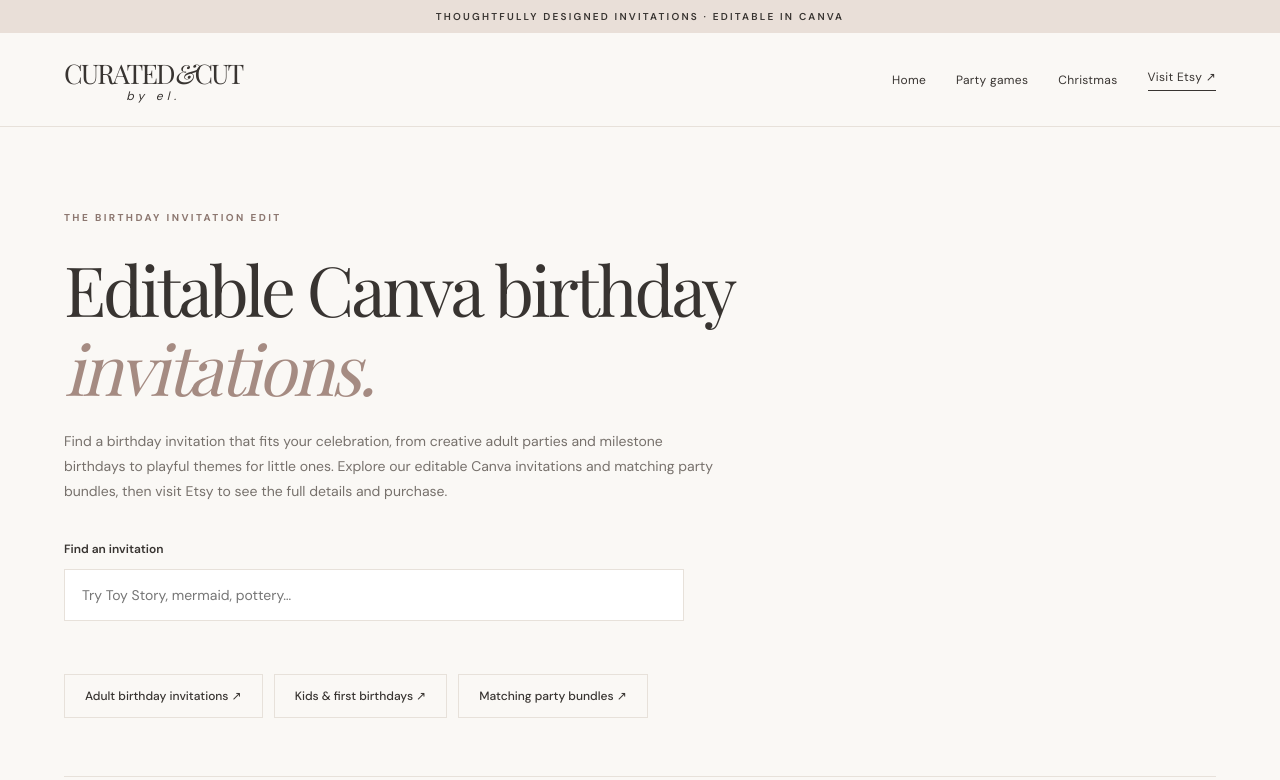
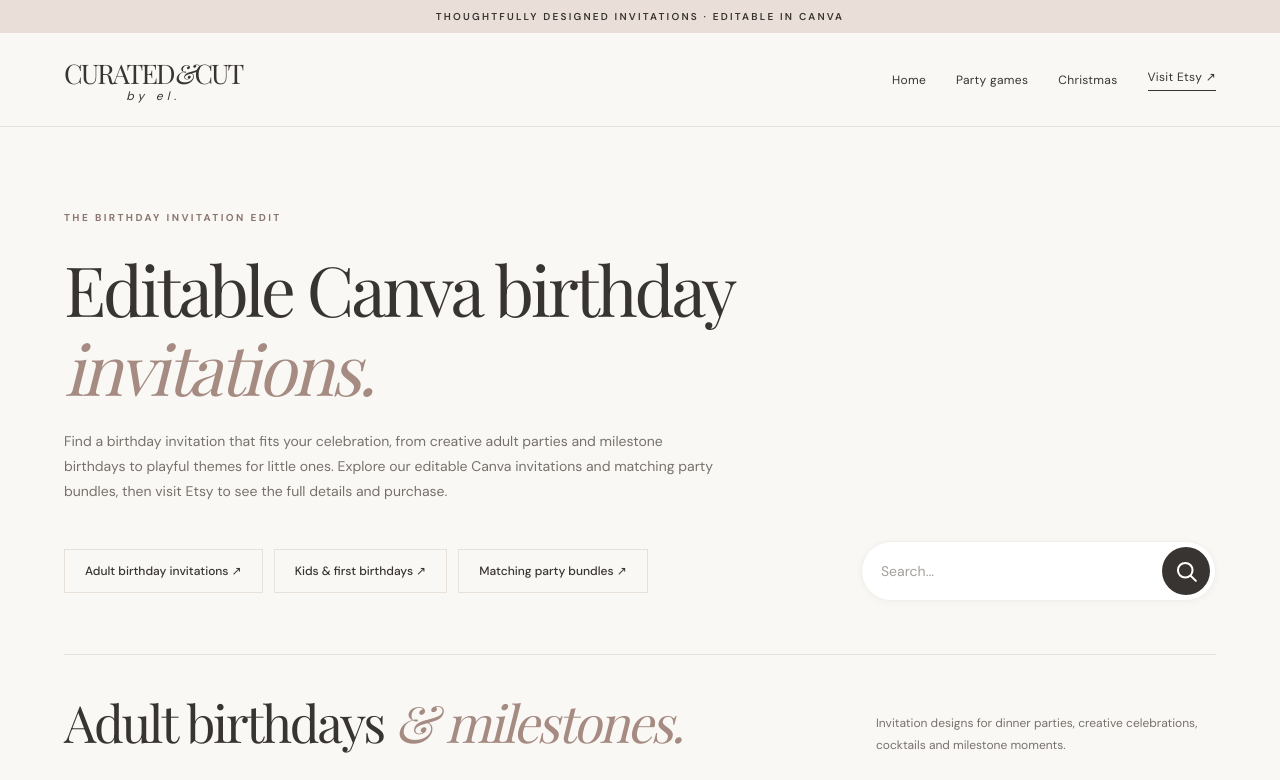
Before and after one commit to curatedandcutbyel-beep/curatedandcut, a plain HTML site: page birthday-invitations/index.html in a window 1280 px wide. Shown: the top 780 px of the page. Drawn offline with nearby package versions, Linux system fonts and the light colour scheme; grey boxes are pictures that could not be loaded.

Commit message:
Redesign birthday search as rounded pill beside collection categories

```diff
--- a/birthday-invitations/index.html
+++ b/birthday-invitations/index.html
@@ -42,15 +42,25 @@
 .birthday-grid .product-etsy-cta{margin-top:4px;}
 .birthday-note{max-width:770px;padding-top:25px;border-top:1px solid var(--line);font-size:13px;}
 .birthday-note h2{font-size:clamp(27px,3vw,39px);}
-.birthday-search {max-width:620px;margin:0 0 25px;}
-.birthday-search label {display:block;font-size:12px;font-weight:600;margin-bottom:12px;}
-.birthday-search-control {display:flex;align-items:center;background:#fff;border:1px solid var(--line);}
+.birthday-browse-row {display:flex;align-items:flex-start;justify-content:space-between;gap:25px;margin-bottom:53px;}
+.birthday-browse-row .birthday-shortcuts {display:flex;flex-wrap:wrap;gap:11px;margin:0;padding-top:8px;flex:1;}
+.birthday-search {width:min(100%,355px);min-width:255px;margin:0;flex-shrink:0;}
+.visually-hidden {position:absolute;width:1px;height:1px;padding:0;margin:-1px;overflow:hidden;clip:rect(0,0,0,0);white-space:nowrap;border:0;}
+.birthday-search-control {display:flex;align-items:center;background:#fff;border-radius:999px;padding:5px 5px 5px 19px;box-shadow:0 1px 7px rgba(56,52,49,.045);border:1px solid #f3efeb;}
 .birthday-search-control:focus-within {outline:2px solid #b49c91;outline-offset:2px;}
-.birthday-search-control input {min-width:0;flex:1;border:0;outline:0;background:transparent;padding:16px 17px;font:inherit;font-size:14px;color:var(--ink);}
-.birthday-search-control button {background:none;border:0;cursor:pointer;color:var(--muted);padding:14px 16px;font:600 12px 'DM Sans',sans-serif;}
-.birthday-search-control button[hidden] {display:none;}
-.birthday-search-results {min-height:20px;margin:8px 0 0;font-size:12px;}
+.birthday-search-control input {min-width:0;flex:1;border:0;outline:0;background:transparent;padding:11px 0;font:inherit;font-size:14px;color:var(--ink);-webkit-appearance:none;appearance:none;}
+.birthday-search-control input::-webkit-search-cancel-button {display:none;}
+.birthday-search-control input::placeholder {color:#a59f9a;}
+.birthday-search-control button {font-family:'DM Sans',sans-serif;cursor:pointer;}
+.birthday-search-clear {flex-shrink:0;border:0;background:transparent;color:#8c8580;font-size:22px;padding:7px 10px;line-height:1;}
+.birthday-search-clear[hidden] {display:none;}
+.birthday-search-submit {flex-shrink:0;width:48px;height:48px;border:0;border-radius:50%;display:flex;align-items:center;justify-content:center;color:white;background:var(--ink);transition:background .2s;}
+.birthday-search-submit:hover {background:#6c5a52;}
+.birthday-search-results {margin:8px 8px 0;font-size:12px;}
+.birthday-search-results:empty {display:none;}
 .birthday-section[hidden],.birthday-grid .product[hidden],.birthday-shortcuts[hidden] {display:none !important;}
+@media(max-width:1150px) {.birthday-browse-row{flex-wrap:wrap;}.birthday-search{width:min(100%,420px);}}
+@media(max-width:760px) {.birthday-browse-row{flex-direction:column-reverse;gap:20px;margin-bottom:40px;}.birthday-search{width:100%;min-width:0;}.birthday-browse-row .birthday-shortcuts{padding-top:0;}}
 @media(max-width:760px){
  .birthday-main{padding:53px 20px 75px;}
  .birthday-section-header{display:block;}
@@ -83,19 +93,24 @@
 <h1>Editable Canva birthday<br><em>invitations.</em></h1>
 <p>Find a birthday invitation that fits your celebration, from creative adult parties and milestone birthdays to playful themes for little ones. Explore our editable Canva invitations and matching party bundles, then visit Etsy to see the full details and purchase.</p>
 </div>
-<div class="birthday-search" role="search" aria-label="Search birthday invitations">
-  <label for="birthday-search-input">Find an invitation</label>
-  <div class="birthday-search-control">
-    <input id="birthday-search-input" type="search" placeholder="Try Toy Story, mermaid, pottery…" autocomplete="off" aria-controls="adult-birthdays kids-birthdays bundles">
-    <button id="birthday-search-clear" type="button" hidden>Clear</button>
-  </div>
-  <p class="birthday-search-results" id="birthday-search-status" role="status" aria-live="polite"></p>
+<div class="birthday-browse-row">
+  <nav class="birthday-shortcuts" aria-label="Browse birthday invitation collections">
+    <a href="#adult-birthdays">Adult birthday invitations ↗</a>
+    <a href="#kids-birthdays">Kids &amp; first birthdays ↗</a>
+    <a href="#bundles">Matching party bundles ↗</a>
+  </nav>
+  <form class="birthday-search" role="search" aria-label="Search birthday invitations">
+    <label class="visually-hidden" for="birthday-search-input">Search birthday invitations by theme</label>
+    <div class="birthday-search-control">
+      <input id="birthday-search-input" type="search" placeholder="Search..." autocomplete="off" aria-controls="adult-birthdays kids-birthdays bundles">
+      <button id="birthday-search-clear" class="birthday-search-clear" type="button" aria-label="Clear search" hidden>×</button>
+      <button class="birthday-search-submit" type="submit" aria-label="Search invitations">
+        <svg viewBox="0 0 24 24" width="25" height="25" fill="none" stroke="currentColor" stroke-width="2" stroke-linecap="round" stroke-linejoin="round" aria-hidden="true"><circle cx="10.8" cy="10.8" r="7"></circle><path d="m16 16 5 5"></path></svg>
+      </button>
+    </div>
+    <p class="birthday-search-results" id="birthday-search-status" role="status" aria-live="polite"></p>
+  </form>
 </div>
-<nav class="birthday-shortcuts" aria-label="Browse birthday invitation collections">
-<a href="#adult-birthdays">Adult birthday invitations ↗</a>
-<a href="#kids-birthdays">Kids &amp; first birthdays ↗</a>
-<a href="#bundles">Matching party bundles ↗</a>
-</nav>
 
 <section class="birthday-section" id="adult-birthdays" aria-labelledby="adult-birthdays-heading">
 <div class="birthday-section-header">
@@ -467,6 +482,12 @@ function filterBirthdayInvitations() {
   birthdayClear.hidden = !query;
   birthdayStatus.textContent = query ? (matches ? matches + ' matching invitation' + (matches === 1 ? '' : 's') : 'No invitations found. Try a different theme.') : '';
 }
+document.querySelector('.birthday-search').addEventListener('submit',event=>{
+  event.preventDefault();
+  filterBirthdayInvitations();
+  const firstVisible = document.querySelector('.birthday-section:not([hidden])');
+  if (birthdaySearch.value.trim() && firstVisible) firstVisible.scrollIntoView({behavior:'smooth',block:'start'});
+});
 birthdaySearch.addEventListener('input',filterBirthdayInvitations);
 birthdayClear.addEventListener('click',()=>{birthdaySearch.value='';filterBirthdayInvitations();birthdaySearch.focus();});
 filterBirthdayInvitations();
```
